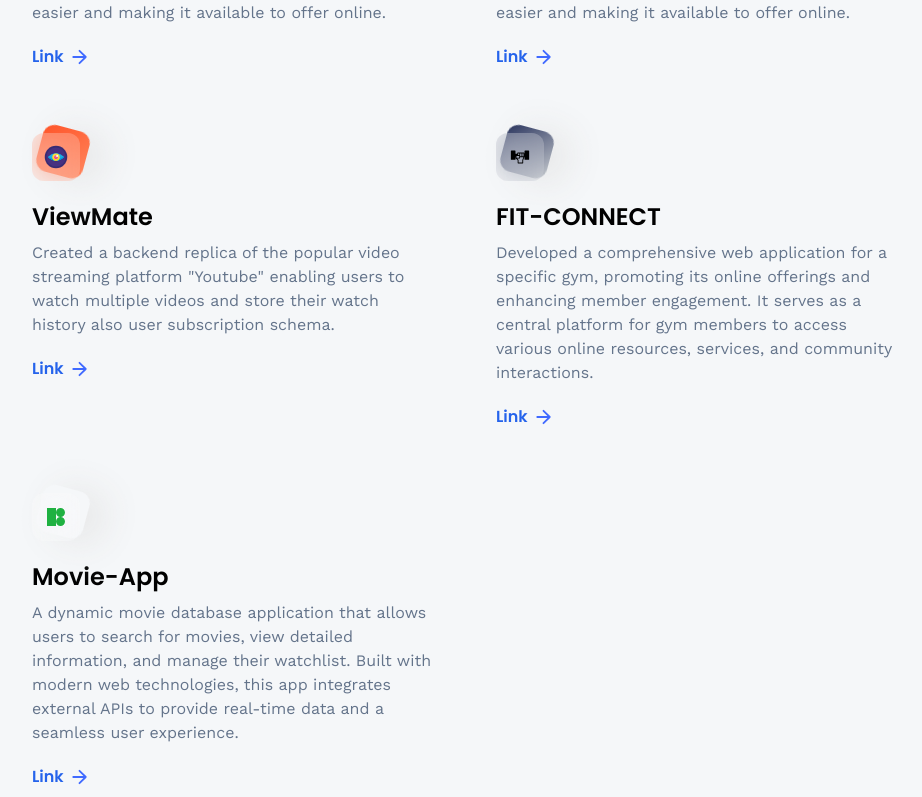
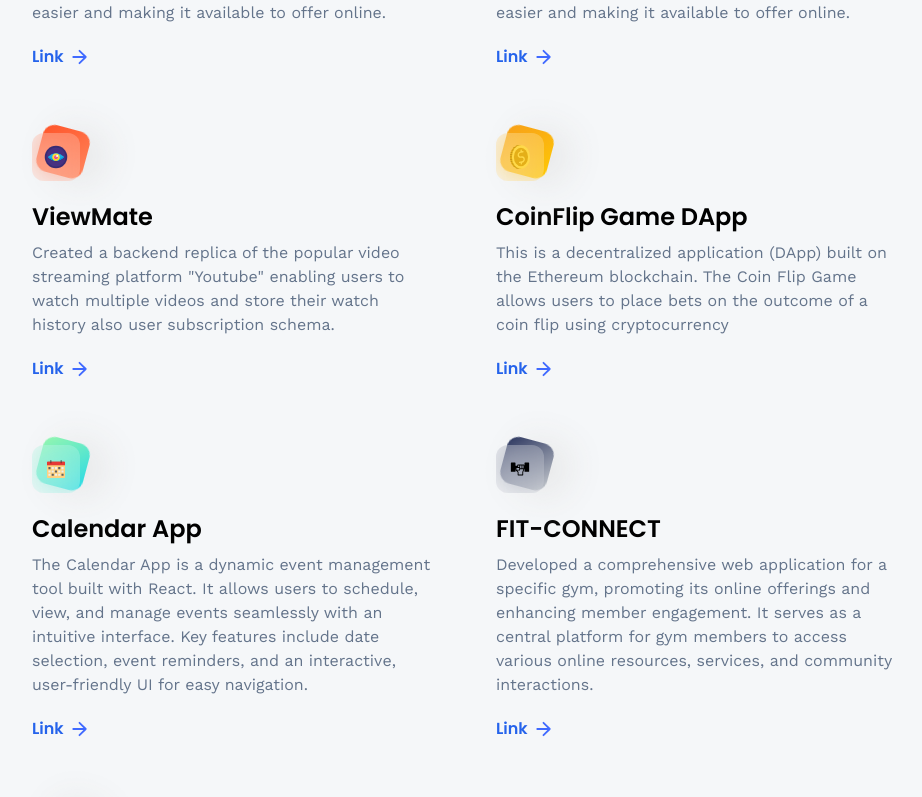
Before and after one commit to Nitesh-18/3D_portfolio, a React (Vite) app: page /projects in a window 1280 px wide. Shown: the part 563-1360 px from the top of the page, without its empty margins (160-1082 px from the left). Built offline with nearby package versions, Linux system fonts and the light colour scheme; no server answers.

Commit message:
"Added coin and calendar icons, and two new projects to the projects list in constants/index.js"

```diff
--- a/src/constants/index.js
+++ b/src/constants/index.js
@@ -41,7 +41,9 @@
   netlify,
   sql,
   movie,
-  health
+  health,
+  coin,
+  calendar
 } from "../assets/icons";
 
 export const skills = [
@@ -221,6 +223,22 @@
     link: "https://github.com/Nitesh-18/ViewMate",
   },
   {
+    iconUrl: coin,
+    theme: "btn-back-yellow",
+    name: "CoinFlip Game DApp",
+    description:
+      "This is a decentralized application (DApp) built on the Ethereum blockchain. The Coin Flip Game allows users to place bets on the outcome of a coin flip using cryptocurrency",
+    link: "https://coinflip-game-nr.vercel.app/",
+  },
+  {
+    iconUrl: calendar,
+    theme: "btn-back-green",
+    name: "Calendar App",
+    description:
+      "The Calendar App is a dynamic event management tool built with React. It allows users to schedule, view, and manage events seamlessly with an intuitive interface. Key features include date selection, event reminders, and an interactive, user-friendly UI for easy navigation.",
+    link: "https://calendar-app-react-nr.vercel.app",
+  },
+  {
     iconUrl: gym,
     theme: "btn-back-black",
     name: "FIT-CONNECT",
@@ -233,7 +251,7 @@
     theme: "btn-back-gray",
     name: "Movie-App",
     description:
-      "A dynamic movie database application that allows users to search for movies, view detailed information, and manage their watchlist. Built with modern web technologies, this app integrates external APIs to provide real-time data and a seamless user experience.",
+      "A dynamic movie database application that allows users to search for movies. Built with modern web technologies, this app integrates external APIs to provide real-time data and a seamless user experience.",
     link: "https://github.com/Nitesh-18/Movie-App",
   },
 ];
```
Also changed, not shown: src/assets/icons/index.js (+6 -2 lines), src/assets/icons/calendar.svg (added), src/assets/icons/coin.svg (added).
